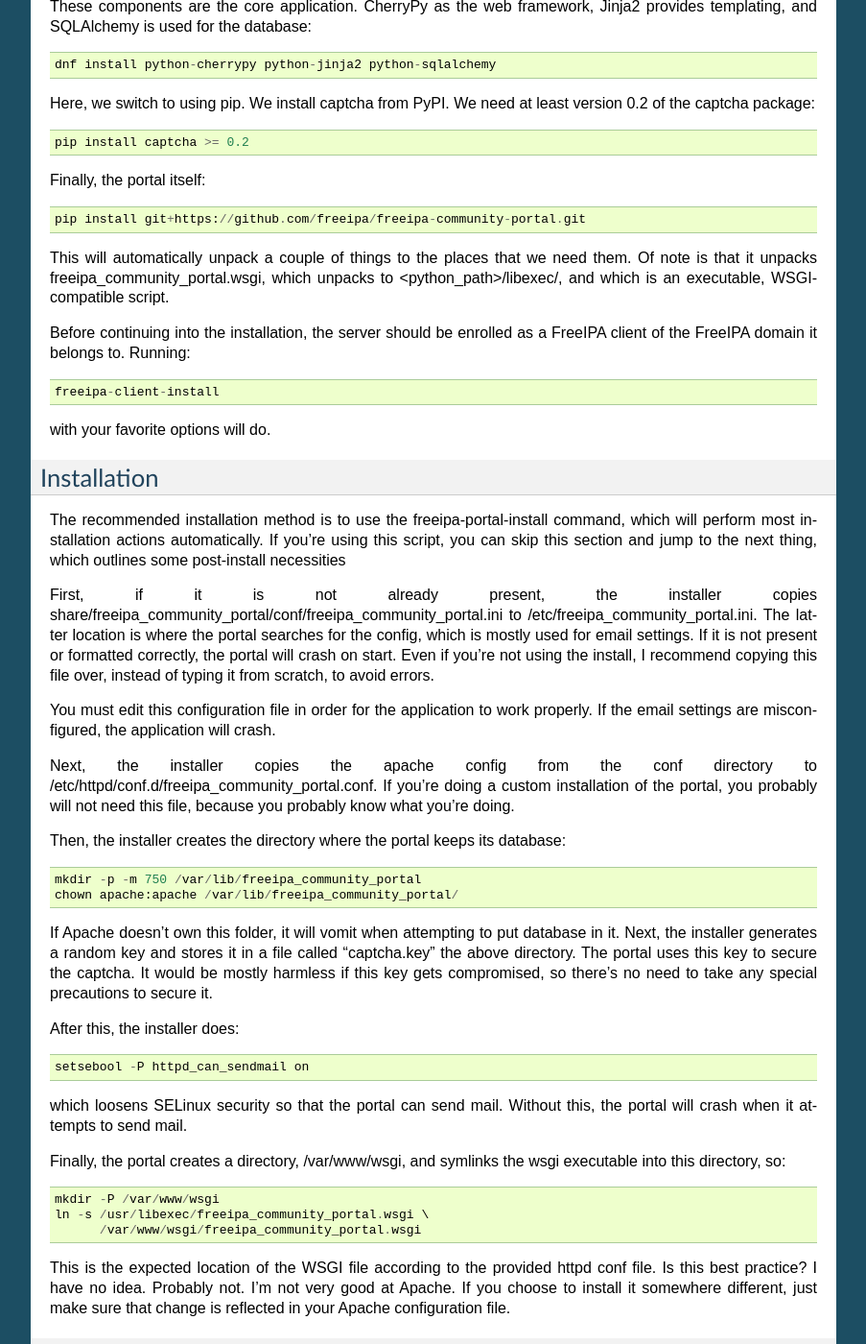
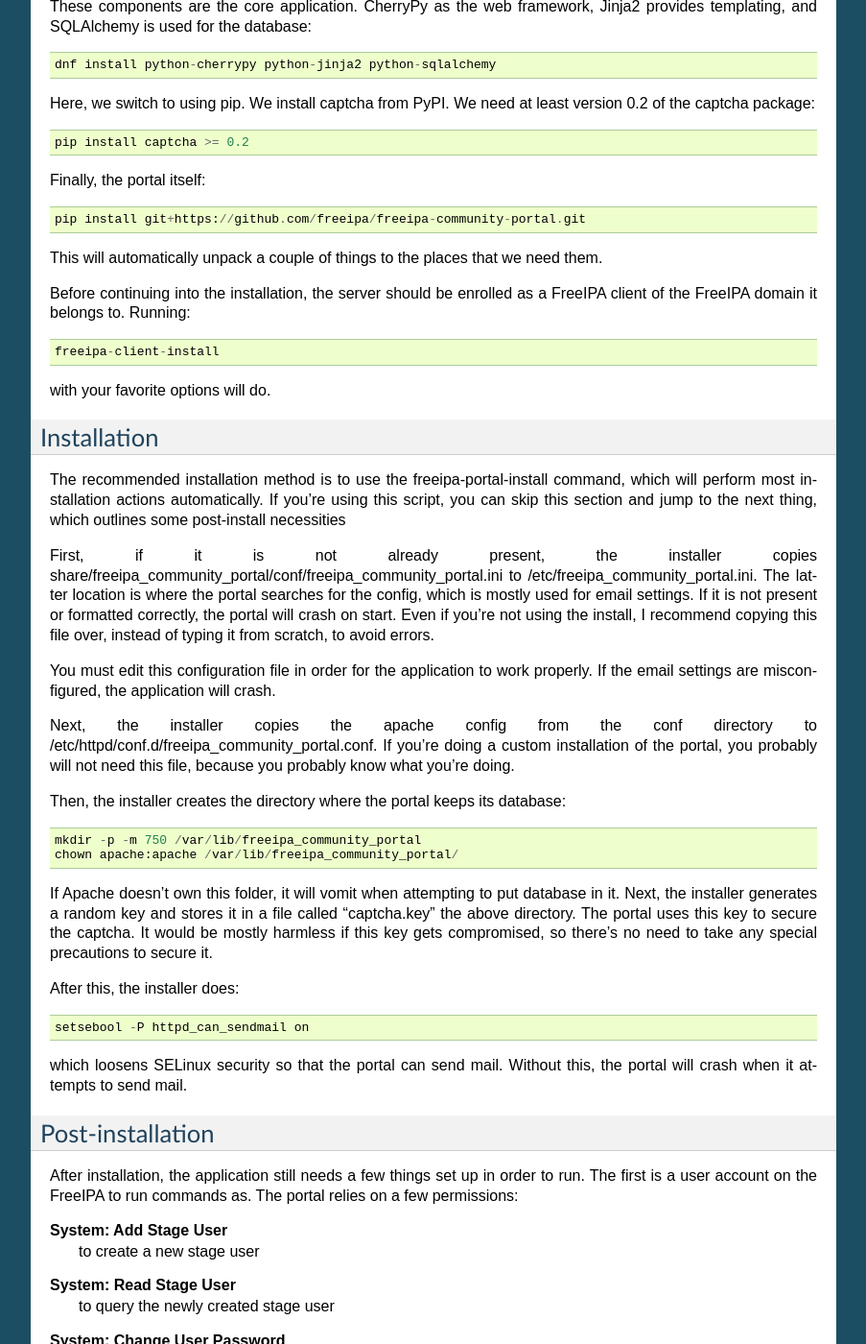
Before and after one commit to freeipa/freeipa-community-portal, a Sphinx documentation site: the page built from docs/deploy.rst, in a window 1280 px wide and 1400 px high, scrolled down 693 px. Shown: the whole window at 96% size, without its empty margins (198-1101 px from the left). Built offline with Sphinx 7.4.7, drawn with Linux system fonts in a browser that asks for light colours.

Commit message:
Drop separate WSGI entry point
There is no need to have a separate and external WSGI entry script. An
ordinary module does suffice, too. It simplifies the installation even
more.

```diff
--- a/docs/deploy.rst
+++ b/docs/deploy.rst
@@ -49,8 +49,7 @@
     pip install git+https://github.com/freeipa/freeipa-community-portal.git
 
 This will automatically unpack a couple of things to the places that we need
-them. Of note is that it unpacks freeipa_community_portal.wsgi, which unpacks
-to <python_path>/libexec/, and which is an executable, WSGI-compatible script.
+them.
 
 Before continuing into the installation, the server should be enrolled as a
 FreeIPA client of the FreeIPA domain it belongs to. Running::
@@ -101,17 +100,6 @@
 which loosens SELinux security so that the portal can send mail. Without this,
 the portal will crash when it attempts to send mail.
 
-Finally, the portal creates a directory, /var/www/wsgi, and symlinks the wsgi
-executable into this directory, so::
-
-    mkdir -P /var/www/wsgi
-    ln -s /usr/libexec/freeipa_community_portal.wsgi \
-          /var/www/wsgi/freeipa_community_portal.wsgi
-
-This is the expected location of the WSGI file according to the provided httpd
-conf file. Is this best practice? I have no idea. Probably not. I'm not very
-good at Apache. If you choose to install it somewhere different, just make sure
-that change is reflected in your Apache configuration file.
 
 Post-installation
 -----------------
```
Also changed, not shown: 4 other files.
